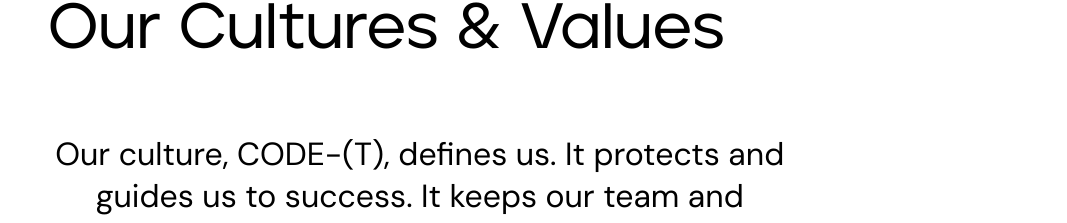
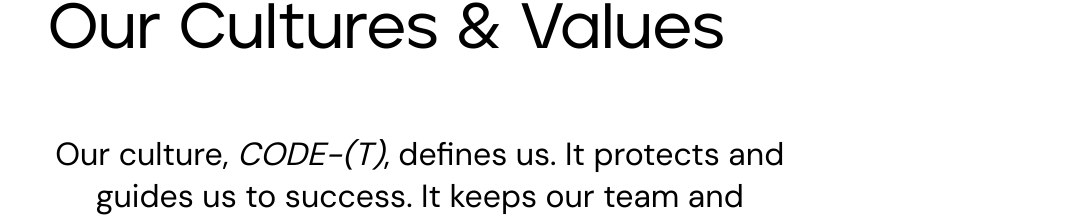
Before and after one commit to teddy5456/elewa-website, a React (Create React App) app: page /about in a window 1280 px wide. Shown: the part 2977-3200 px from the top of the page, without its empty margins (106-1173 px from the left). Built offline with nearby package versions, Linux system fonts and the light colour scheme.

Commit message:
:art:Culture section added

```diff
--- a/src/Components/About.css
+++ b/src/Components/About.css
@@ -226,6 +226,10 @@ h1 {
     flex-wrap: wrap;
 }
 
+.italic-codeT {
+    font-style: italic;
+}
+
 .culture-section-code h2 {
     font-family: 'jeko-medium';
     font-size: 40px;
```
